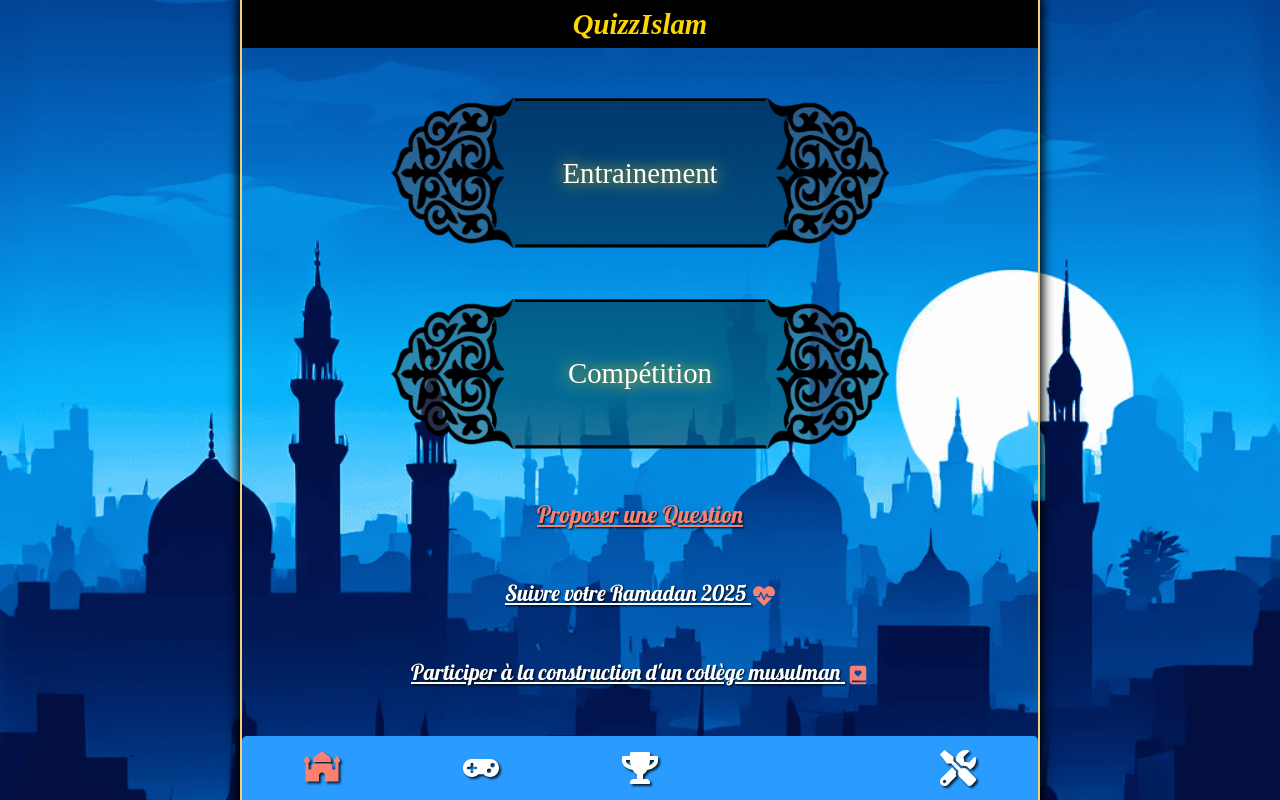
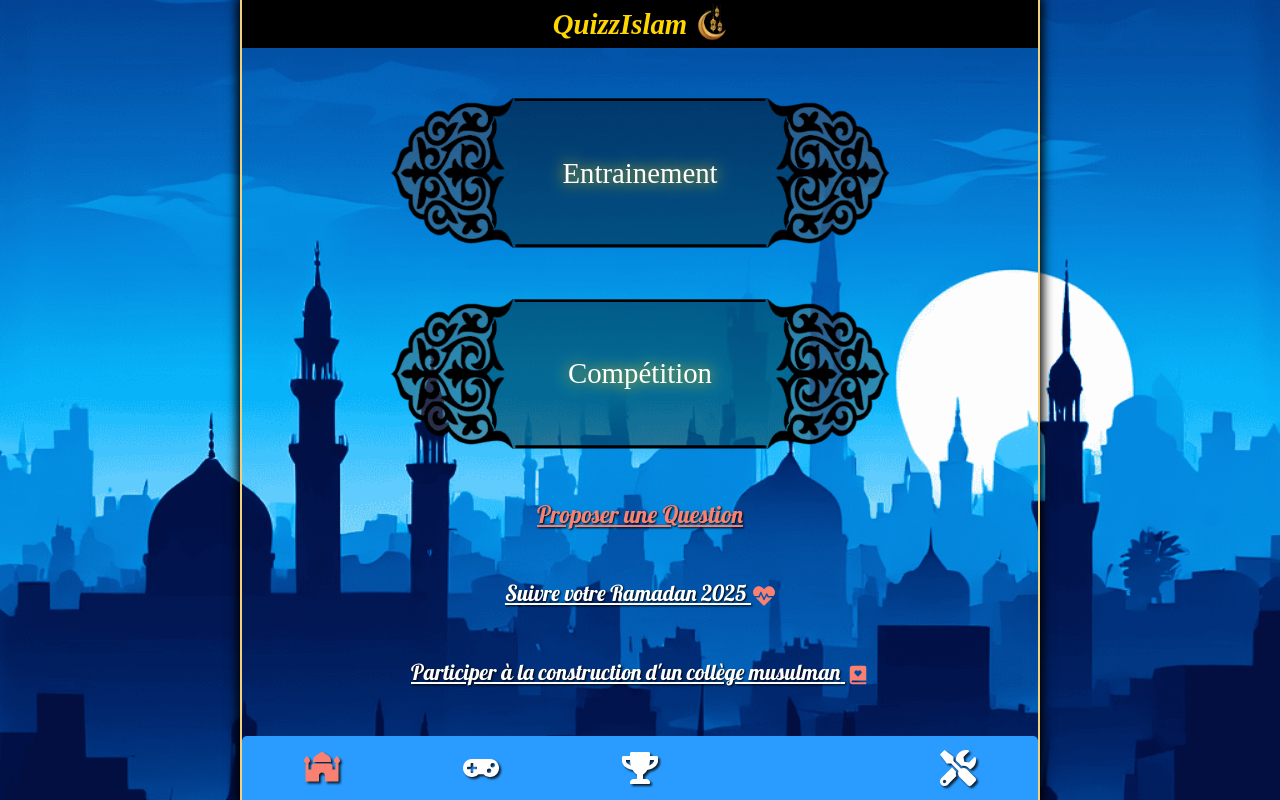
Before and after one commit to nadfri/react-quizzislam, a React (Create React App) app: page / in a window 1280 px wide. Built offline with nearby package versions, Linux system fonts and the light colour scheme; no server answers; some icons are missing; a web font is replaced by a local one.

Commit message:
Feat: ramadan icon to Header

```diff
--- a/src/Components/Classement/Classement.scss
+++ b/src/Components/Classement/Classement.scss
@@ -3,9 +3,10 @@
 
   h1 {
     display: inline-block;
+    position: relative;
   }
 
-  .classement-zero{
+  .classement-zero {
     background-color: rgba(240, 248, 255, 0.878);
     border-radius: 5px;
     padding: 10px;
--- a/src/Components/Header/Header.jsx
+++ b/src/Components/Header/Header.jsx
@@ -3,12 +3,15 @@ import './Header.scss';
 import ToggleBtn from './ToggleBtn/ToggleBtn';
 
 function Header() {
-	return (
-		<div className='Header'>
-			<h1>QuizzIslam</h1>
-			<ToggleBtn/>
-		</div>
-	);
+  return (
+    <div className='Header'>
+      <h1>QuizzIslam</h1>
+
+      <img src='images/ramadan.webp' alt='' className='ramadan-img' />
+
+      <ToggleBtn />
+    </div>
+  );
 }
 
 export default Header;
--- a/src/Components/Header/Header.scss
+++ b/src/Components/Header/Header.scss
@@ -14,6 +14,13 @@
     font-size: 1.8rem;
     background-color: transparent;
     box-shadow: none;
+  }
+
+  .ramadan-img {
+    width: 30px;
+		margin-left: 10px;
+		position: relative;
+		bottom: 2px;
   }
 
   .ToggleBtn {
```
Also changed, not shown: public/images/ramadan.webp (added). Lines whose indentation alone changed are shown as unchanged.
